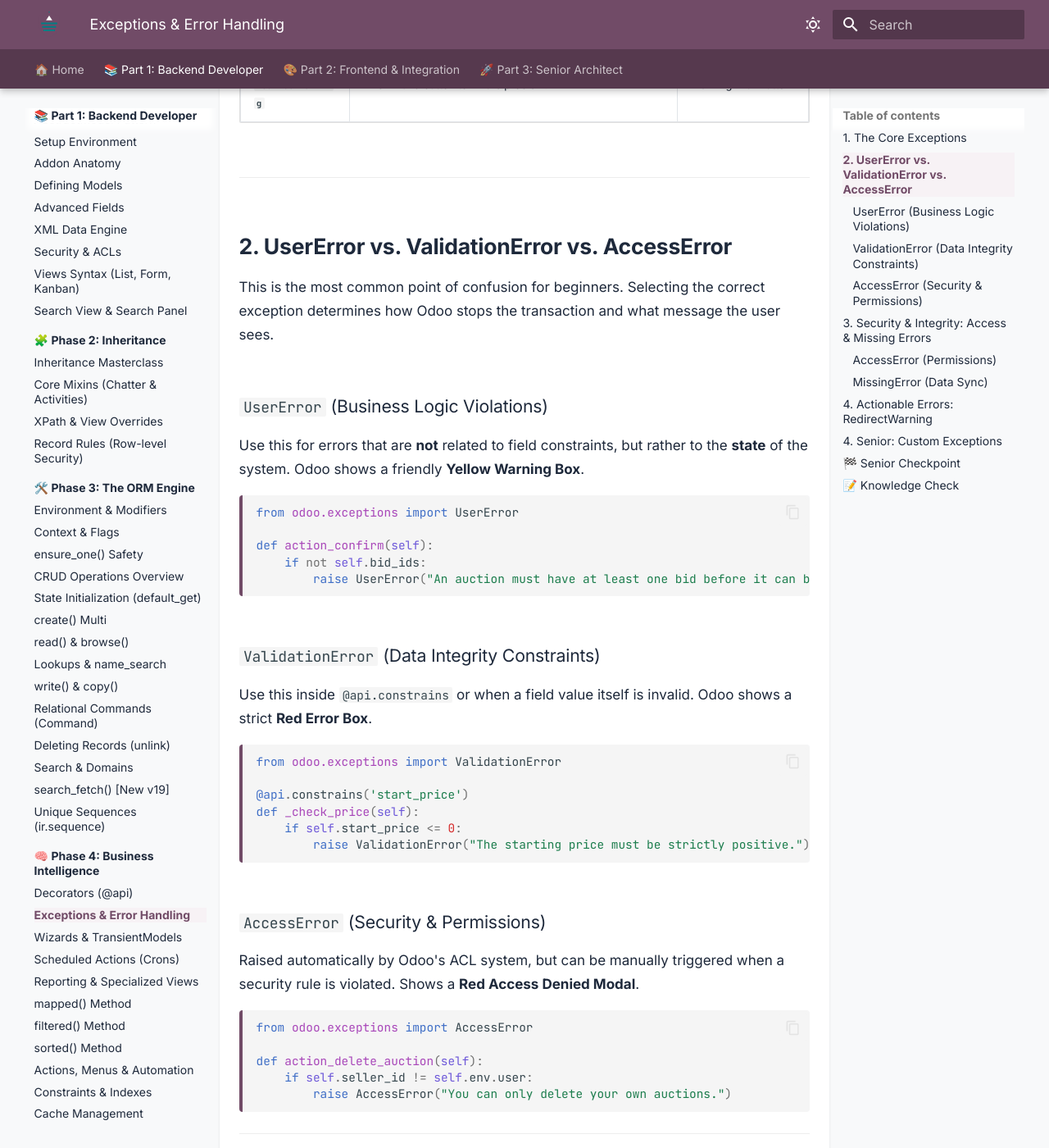
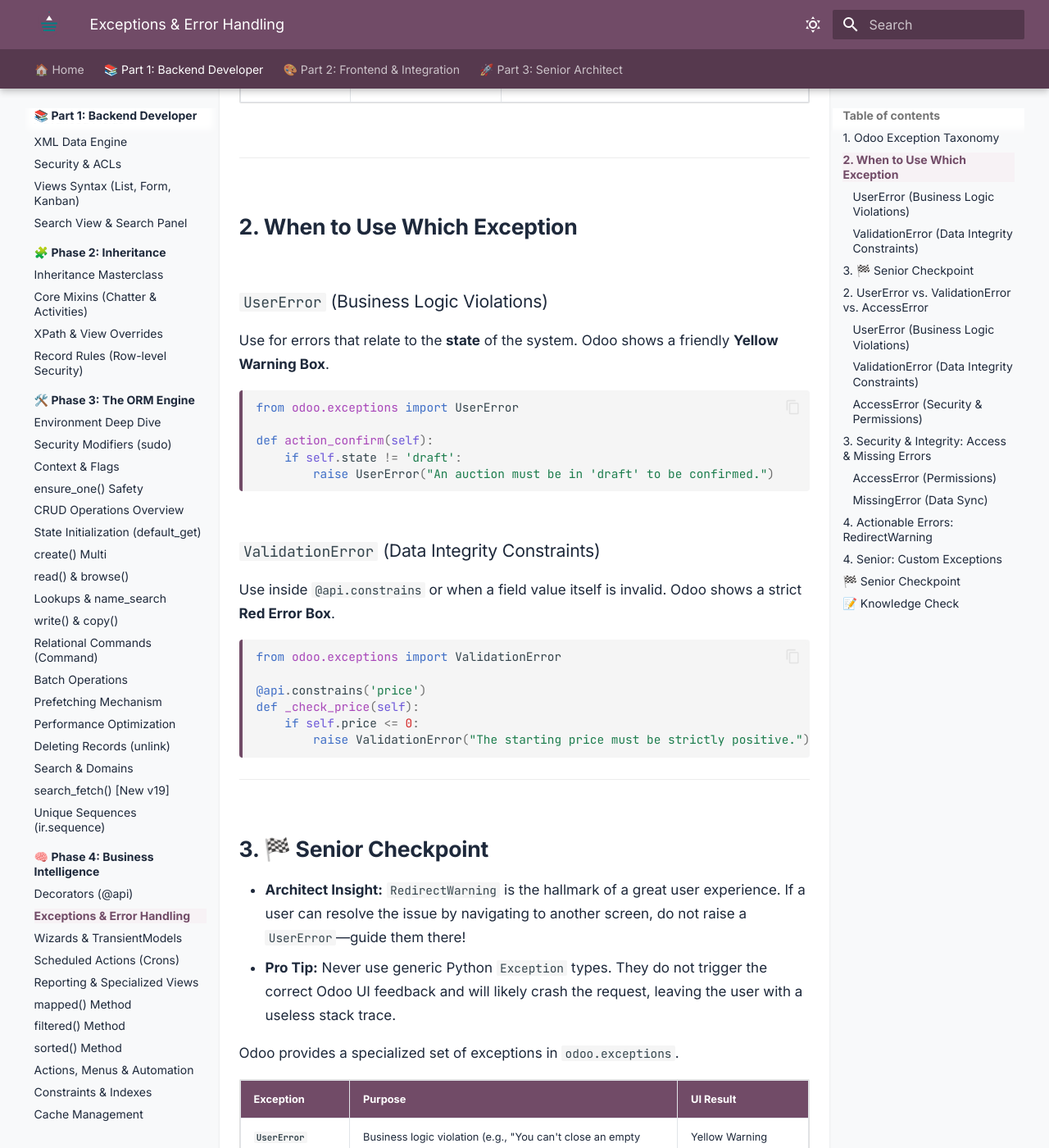
Before and after one commit to Kashyap-001/odoo19-docs, an MkDocs documentation site: the page built from docs/advanced/exceptions.md, in a window 1280 px wide and 1400 px high, scrolled down 939 px. Shown: the whole window at 82% size. Built offline with MkDocs 1.6.1 and Material for MkDocs 9.7.7, drawn with Linux system fonts in a browser that asks for light colours; some of the changed text lies outside the part shown.

Commit message:
feat(docs): complete all sprints, finalizing Odoo 19 senior documentation roadmap

````diff
--- a/docs/advanced/exceptions.md
+++ b/docs/advanced/exceptions.md
@@ -11,7 +11,46 @@
 
 ---
 
-## 1. The Core Exceptions
+## 1. Odoo Exception Taxonomy
+
+| Exception | UI Feedback | Typical Usage |
+| :--- | :--- | :--- |
+| `UserError` | Yellow Warning Box | Business logic violations (e.g., "Auction already confirmed"). |
+| `ValidationError` | Red Error Box | Data integrity issues (e.g., "Price must be positive"). |
+| `AccessError` | Red Access Denied Modal | Security/ACL violations. |
+| `MissingError` | Red Error Modal | Attempting to access a deleted record. |
+| `RedirectWarning` | Redirect Button in UI | Guiding users to fix setup errors (e.g., missing data). |
+
+---
+
+## 2. When to Use Which Exception
+
+### `UserError` (Business Logic Violations)
+Use for errors that relate to the **state** of the system. Odoo shows a friendly **Yellow Warning Box**.
+```python
+from odoo.exceptions import UserError
+
+def action_confirm(self):
+    if self.state != 'draft':
+        raise UserError("An auction must be in 'draft' to be confirmed.")
+```
+
+### `ValidationError` (Data Integrity Constraints)
+Use inside `@api.constrains` or when a field value itself is invalid. Odoo shows a strict **Red Error Box**.
+```python
+from odoo.exceptions import ValidationError
+
+@api.constrains('price')
+def _check_price(self):
+    if self.price <= 0:
+        raise ValidationError("The starting price must be strictly positive.")
+```
+
+---
+
+## 3. 🏁 Senior Checkpoint
+*   **Architect Insight:** `RedirectWarning` is the hallmark of a great user experience. If a user can resolve the issue by navigating to another screen, do not raise a `UserError`—guide them there!
+*   **Pro Tip:** Never use generic Python `Exception` types. They do not trigger the correct Odoo UI feedback and will likely crash the request, leaving the user with a useless stack trace.
 
 Odoo provides a specialized set of exceptions in `odoo.exceptions`.
 
--- a/mkdocs.yml
+++ b/mkdocs.yml
@@ -129,7 +129,8 @@
           - "XPath & View Overrides": foundation/xpath.md
           - "Record Rules (Row-level Security)": business/rules.md
       - "🛠️ Phase 3: The ORM Engine":
-          - "Environment & Modifiers": env/modifiers.md
+          - "Environment Deep Dive": env/env_deep_dive.md
+          - "Security Modifiers (sudo)": env/security_modifiers.md
           - "Context & Flags": env/context.md
           - "ensure_one() Safety": env/ensure_one.md
           - "CRUD Operations Overview": crud/index.md
@@ -139,6 +140,9 @@
           - "Lookups & name_search": crud/lookups_names.md
           - "write() & copy()": crud/write.md
           - "Relational Commands (Command)": crud/relational_commands.md
+          - "Batch Operations": crud/batch_operations.md
+          - "Prefetching Mechanism": advanced/prefetching.md
+          - "Performance Optimization": search/performance_optimization.md
           - "Deleting Records (unlink)": crud/unlink.md
           - "Search & Domains": search/search.md
           - "search_fetch() [New v19]": crud/search_fetch.md
@@ -157,12 +161,12 @@
           - "Cache Management": advanced/cache_management.md
   - "🎨 Part 2: Frontend & Integration":
       - "🌐 Phase 5: Modern Frontend (OWL)":
-          - "OWL 2.0 Basics": frontend/owl.md
-          - "OWL Services Catalogue": frontend/owl_services.md
+          - "OWL Basics": frontend/owl.md
+          - "Services & Registry": frontend/owl_services_registry.md
+          - "Hooks & Patching": frontend/owl_hooks_patching.md
+          - "Real-time (Bus)": frontend/bus_websocket.md
           - "JS to Python (orm.call)": frontend/orm_call.md
           - "Assets & Bundles": frontend/assets.md
-          - "Reactive State": advanced_owl/store.md
-          - "Patching Components": advanced_owl/patching.md
           - "QWeb Template Reference": frontend/qweb_reference.md
           - "QWeb & Reports (v19)": frontend/reports.md
       - "🏢 Phase 6: Multi-Company & Portal":
````
Also changed, not shown: docs/advanced/prefetching.md (added, +47 -0 lines), docs/crud/batch_operations.md (added, +47 -0 lines), docs/frontend/bus_websocket.md (added, +29 -0 lines), docs/frontend/owl_hooks_patching.md (added, +56 -0 lines), docs/frontend/owl_services_registry.md (added, +51 -0 lines), docs/search/performance_optimization.md (added, +54 -0 lines), 2 other files.
